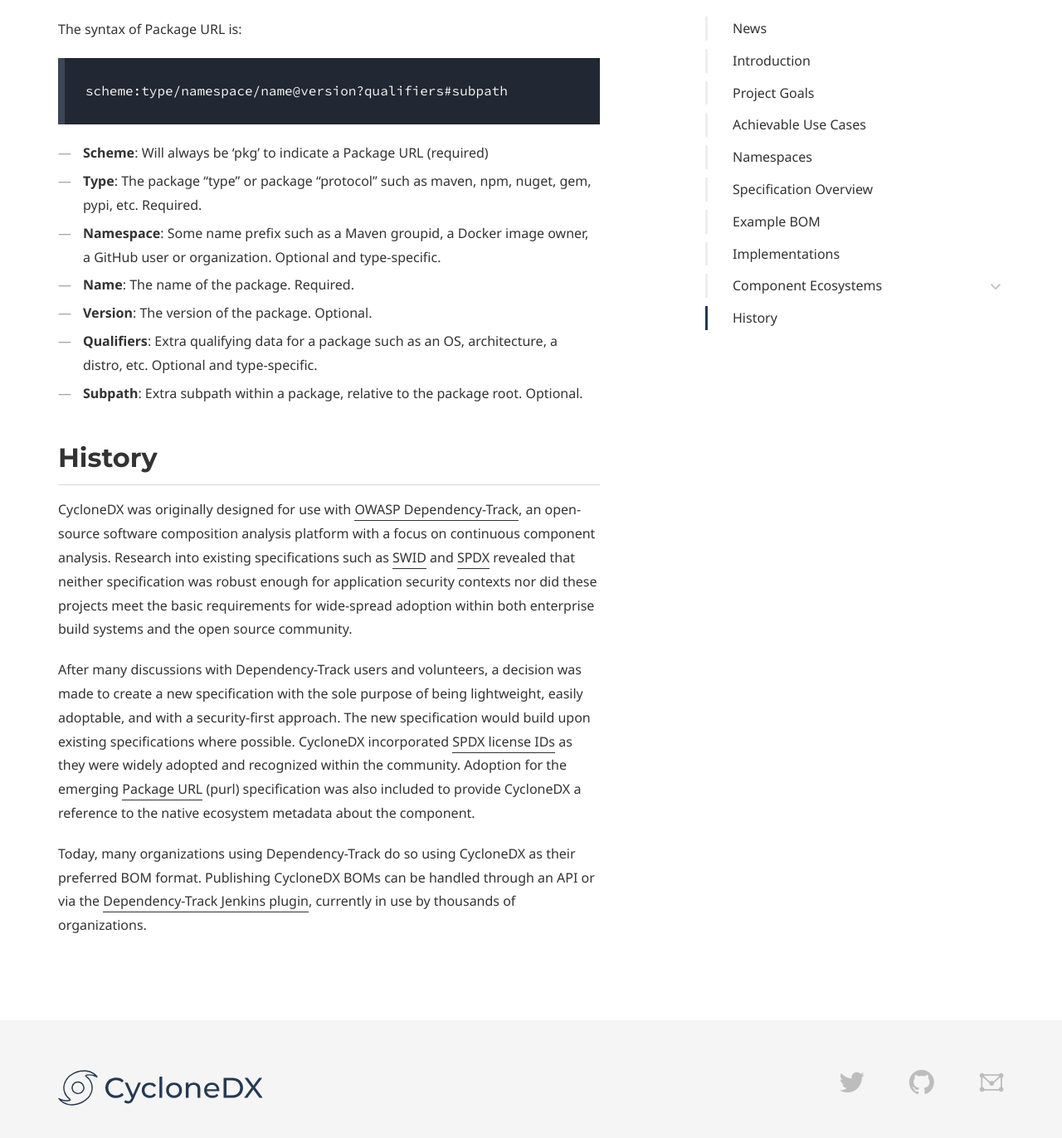
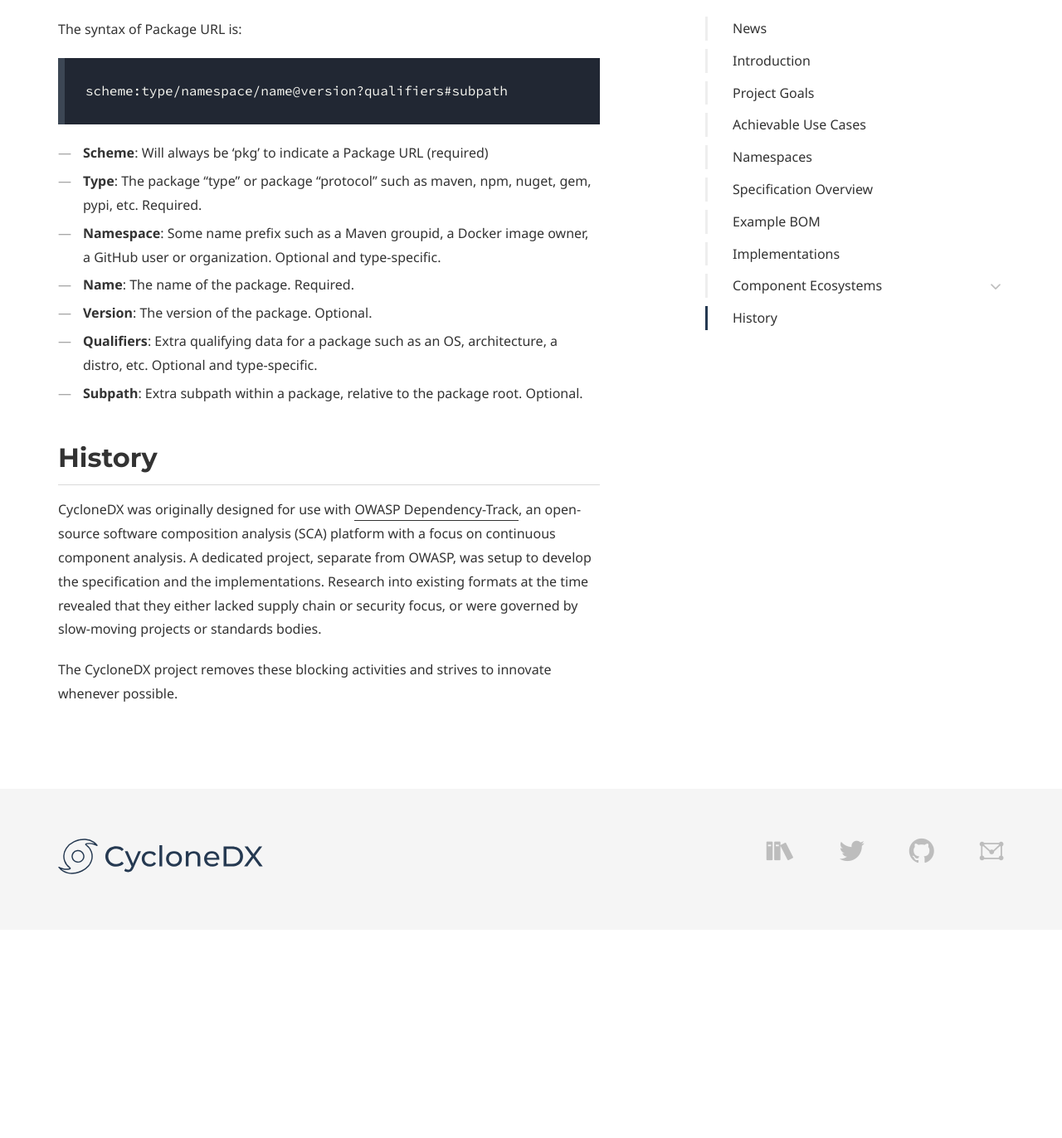
Before and after one commit to CycloneDX/cyclonedx.org, a Jekyll site: the page built from index.md, in a window 1280 px wide and 1400 px high, scrolled down 6589 px. Shown: the top 1372 px of the window at 83% size. Built offline with Jekyll 4.4.1, drawn with Linux system fonts in a browser that asks for light colours; after the commit the page ends 7710 px from its top, so only the background shows below that.

Commit message:
Added docs and book(s) icons. Updated history.

```diff
--- a/_config.yml
+++ b/_config.yml
@@ -7,6 +7,8 @@ doks:
             text:
             image: true
         nav:
+            - item_name: Docs
+              item_url: 'https://cyclonedx.org/docs/1.1'
             - item_name: Twitter
               item_url: 'https://twitter.com/CycloneDX_Spec'
             - item_name: GitHub
@@ -20,6 +22,8 @@ doks:
                 image: true
             copyright:
         social_list:
+            - network_name: books
+              profile_url: 'https://cyclonedx.org/docs/1.1'
             - network_name: twitter
               profile_url: 'https://twitter.com/CycloneDX_Spec'
             - network_name: github
--- a/doks-theme/_includes/site-header.html
+++ b/doks-theme/_includes/site-header.html
@@ -1,5 +1,5 @@
 {% if site.doks.header.nav %}
-	<div class="offcanvas visible-xs">
+	<div class="offcanvas visible-xs visible-sm">
 		<ul class="offcanvas__nav">
 			{% for item in site.doks.header.nav %}
 				<li><a href="{% if jekyll.environment == 'production' %}{{ site.doks.baseurl }}{% endif %}{{ item.item_url }}">{{ item.item_name }}</a></li>
@@ -29,12 +29,12 @@
 					</div>
 					{% endif %}
 					{% if site.doks.header.nav %}
-						<ul class="site-header__nav hidden-xs">
+						<ul class="site-header__nav hidden-xs hidden-sm">
 							{% for item in site.doks.header.nav %}
 								<li><a href="{% if jekyll.environment == 'production' %}{{ site.doks.baseurl }}{% endif %}{{ item.item_url }}">{{ item.item_name }}</a></li>
 							{% endfor %}
 						</ul><!-- /.site-header__nav -->
-						<button class="offcanvas-toggle visible-xs">
+						<button class="offcanvas-toggle visible-xs visible-sm">
 							<span></span>
 							<span></span>
 							<span></span>
--- a/doks-theme/_sass/components/_social-list.scss
+++ b/doks-theme/_sass/components/_social-list.scss
@@ -34,6 +34,14 @@
 	&:focus,
 	&:active {
 		&.social-list__item--groupsio {
+			color: #44a0df;
+		}
+
+		&.social-list__item--book{
+			color: #44a0df;
+		}
+
+		&.social-list__item--books {
 			color: #44a0df;
 		}
 
--- a/doks-theme/_sass/objects/_icons.scss
+++ b/doks-theme/_sass/objects/_icons.scss
@@ -41,13 +41,13 @@
 	}
 }
 
-.icon--dribbble {
+.icon--book {
 	&::before {
 		content: '\e903';
 	}
 }
 
-.icon--dropbox {
+.icon--books {
 	&::before {
 		content: '\e904';
 	}
--- /dev/null
+++ b/google8587d85d89ed81c7.html
@@ -0,0 +1 @@
+google-site-verification: google8587d85d89ed81c7.html
--- a/index.md
+++ b/index.md
@@ -152,18 +152,9 @@ scheme:type/namespace/name@version?qualifiers#subpath
 
 ## History
 CycloneDX was originally designed for use with [OWASP Dependency-Track](https://dependencytrack.org), an open-source
-software composition analysis platform with a focus on continuous component analysis. Research into existing specifications
-such as [SWID](https://tagvault.org/standards/swid_tagstandard/) and [SPDX](https://spdx.org/) revealed that neither
-specification was robust enough for application security contexts nor did these projects meet the basic requirements
-for wide-spread adoption within both enterprise build systems and the open source community.
+software composition analysis (SCA) platform with a focus on continuous component analysis. A dedicated project,
+separate from OWASP, was setup to develop the specification and the implementations. Research into existing formats at
+the time revealed that they either lacked supply chain or security focus, or were governed by slow-moving projects or
+standards bodies.
 
-After many discussions with Dependency-Track users and volunteers, a decision was made to create a new specification with
-the sole purpose of being lightweight, easily adoptable, and with a security-first approach. The new specification would
-build upon existing specifications where possible. CycloneDX incorporated [SPDX license IDs](https://spdx.org/licenses/)
-as they were widely adopted and recognized within the community. Adoption for the emerging
-[Package URL](https://github.com/package-url/purl-spec) (purl) specification was also included to provide CycloneDX a
-reference to the native ecosystem metadata about the component.
-
-Today, many organizations using Dependency-Track do so using CycloneDX as their preferred BOM format. Publishing
-CycloneDX BOMs can be handled through an API or via the [Dependency-Track Jenkins plugin](https://plugins.jenkins.io/dependency-track),
-currently in use by thousands of organizations.
+The CycloneDX project removes these blocking activities and strives to innovate whenever possible.
```
Also changed, not shown: doks-theme/assets/fonts/icons/selection.json (+1 -1 lines), doks-theme/assets/fonts/icons/icons.svg, doks-theme/assets/fonts/icons/icons.ttf, doks-theme/assets/fonts/icons/icons.woff.
